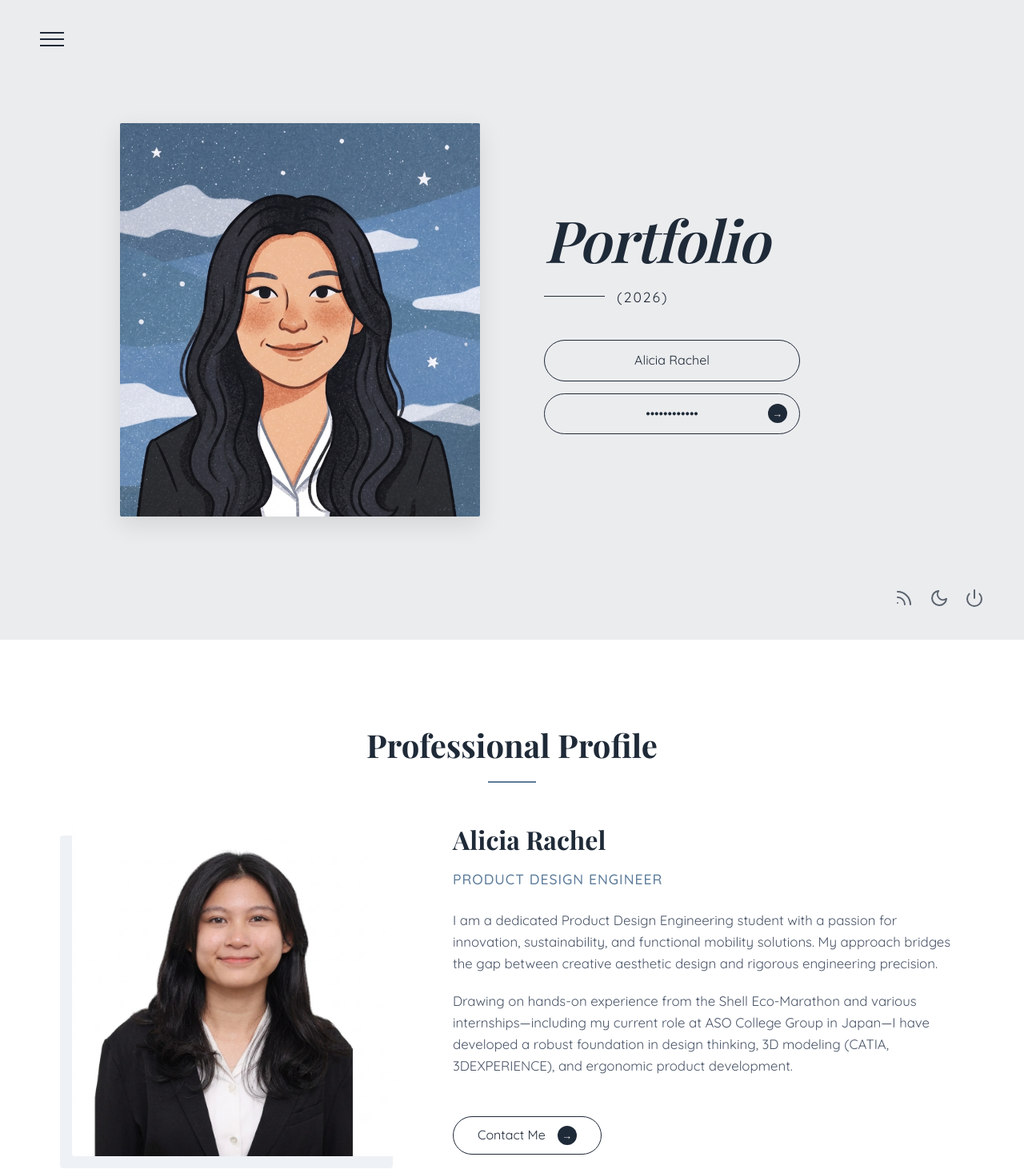
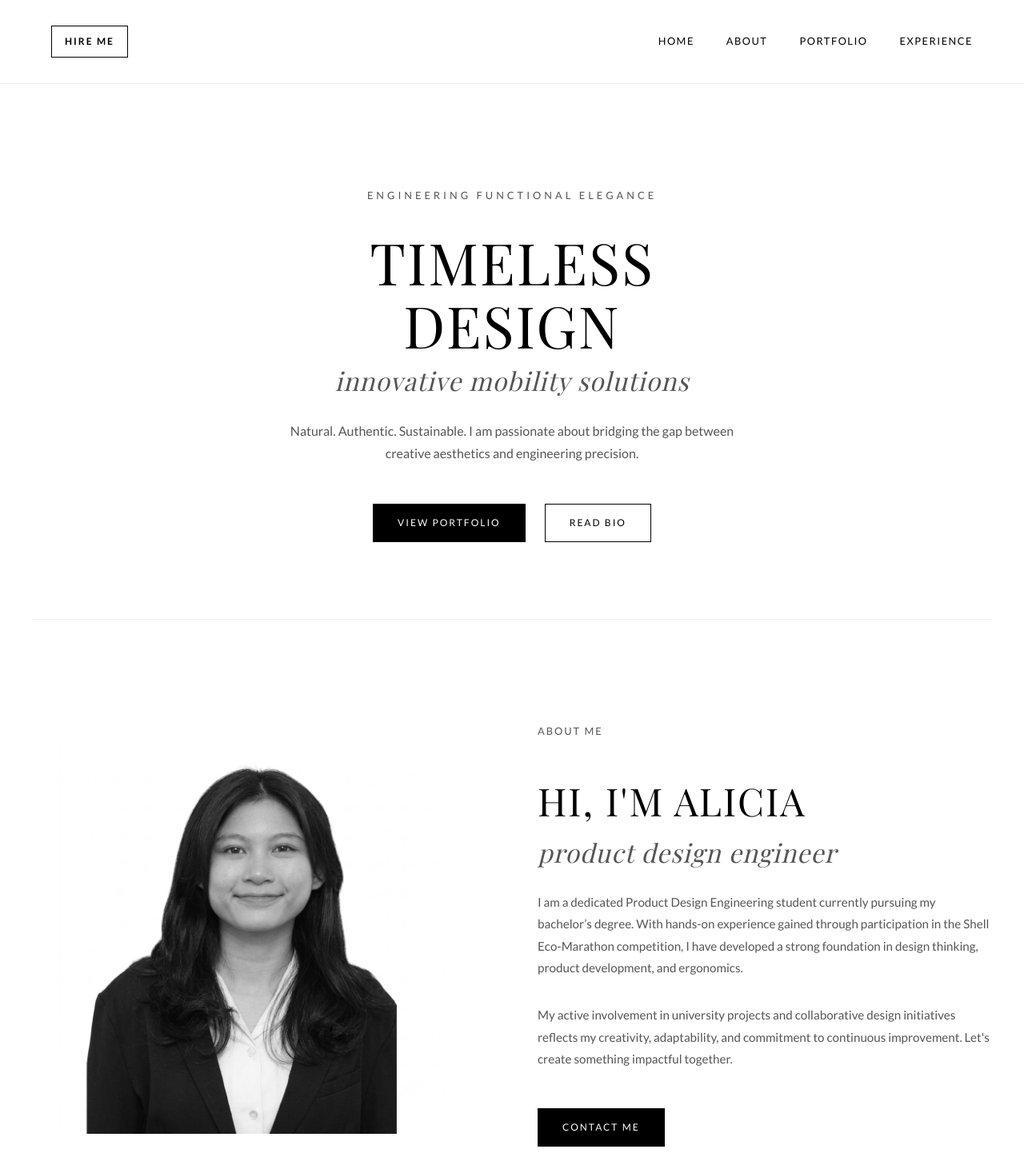
Before and after one commit to AliciaRachel05/Portofolio, a plain HTML site: page index.html in a window 1280 px wide. Shown: the top 1462 px of the page at 80% size. Drawn offline with nearby package versions, Linux system fonts and the light colour scheme; a web font is replaced by a local one.

Commit message:
Add files via upload

```diff
--- a/index.html
+++ b/index.html
@@ -3,16 +3,15 @@
 <head>
     <meta charset="UTF-8">
     <meta name="viewport" content="width=device-width, initial-scale=1.0">
-    <title>Alicia Rachel | Portfolio</title>
-    <link href="https://fonts.googleapis.com/css2?family=Playfair+Display:ital,wght@0,400;0,600;0,700;1,400&family=Quicksand:wght@300;400;500;600&display=swap" rel="stylesheet">
+    <title>Alicia Rachel | Product Design Engineer</title>
+    <link href="https://fonts.googleapis.com/css2?family=Lato:wght@300;400;700&family=Playfair+Display:ital,wght@0,400;0,600;1,400;1,600&display=swap" rel="stylesheet">
     <style>
-        /* Color Palette based on the reference illustration */
+        /* Black & White Elegant Variables */
         :root {
-            --bg-light: #EBECEE;       /* Light gray background from reference */
-            --text-dark: #1F2A38;      /* Deep navy for text */
-            --accent-blue: #5B7B9A;    /* Dusty blue from the sky */
-            --accent-yellow: #F4D03F;  /* Star/sun yellow */
-            --box-bg: #FFFFFF;
+            --bg-color: #FFFFFF;
+            --text-color: #000000;
+            --text-muted: #555555;
+            --border-color: #000000;
         }
 
         * {
@@ -22,377 +21,359 @@
         }
 
         body {
-            font-family: 'Quicksand', sans-serif;
-            background-color: var(--bg-light);
-            color: var(--text-dark);
-            line-height: 1.6;
+            font-family: 'Lato', sans-serif;
+            background-color: var(--bg-color);
+            color: var(--text-color);
+            line-height: 1.8;
+            overflow-x: hidden;
             scroll-behavior: smooth;
         }
 
-        .serif {
+        h1, h2, h3, h4, .serif {
             font-family: 'Playfair Display', serif;
+            font-weight: 400;
+        }
+
+        .script-accent {
+            font-family: 'Playfair Display', serif;
+            font-style: italic;
+            text-transform: lowercase;
+            color: var(--text-muted);
+            font-size: 2rem;
+            letter-spacing: 1px;
+            display: block;
+            margin-top: -15px;
+            margin-bottom: 20px;
         }
 
         a {
             text-decoration: none;
-            color: inherit;
+            color: var(--text-color);
+            transition: opacity 0.3s ease;
         }
 
-        /* --- STYLIZED LANDING PAGE --- */
-        #landing {
-            height: 100vh;
+        a:hover {
+            opacity: 0.6;
+        }
+
+        .container {
+            max-width: 1200px;
+            margin: 0 auto;
+            padding: 0 5%;
+        }
+
+        /* Buttons */
+        .btn-solid {
+            display: inline-block;
+            background-color: var(--text-color);
+            color: var(--bg-color);
+            padding: 12px 30px;
+            font-size: 0.75rem;
+            letter-spacing: 2px;
+            text-transform: uppercase;
+            border: 1px solid var(--text-color);
+            transition: all 0.3s ease;
+        }
+
+        .btn-solid:hover {
+            background-color: transparent;
+            color: var(--text-color);
+        }
+
+        .btn-outline {
+            display: inline-block;
+            background-color: transparent;
+            color: var(--text-color);
+            padding: 12px 30px;
+            font-size: 0.75rem;
+            letter-spacing: 2px;
+            text-transform: uppercase;
+            border: 1px solid var(--text-color);
+            transition: all 0.3s ease;
+        }
+
+        .btn-outline:hover {
+            background-color: var(--text-color);
+            color: var(--bg-color);
+        }
+
+        /* Navigation */
+        nav {
+            display: flex;
+            justify-content: space-between;
+            align-items: center;
+            padding: 2rem 5%;
+            background-color: var(--bg-color);
+            border-bottom: 1px solid #EEEEEE;
+            position: sticky;
+            top: 0;
+            z-index: 1000;
+        }
+
+        .nav-left {
             display: flex;
             align-items: center;
-            justify-content: center;
-            position: relative;
-            padding: 2rem;
         }
 
-        /* Top Left Menu Icon Mimic */
-        .menu-icon {
-            position: absolute;
-            top: 40px;
-            left: 50px;
-            display: flex;
-            flex-direction: column;
-            gap: 6px;
-            cursor: pointer;
-        }
-        .menu-icon span {
-            display: block;
-            width: 30px;
-            height: 2px;
-            background-color: var(--text-dark);
+        .contact-badge {
+            border: 1px solid var(--text-color);
+            padding: 8px 16px;
+            font-size: 0.75rem;
+            letter-spacing: 2px;
+            text-transform: uppercase;
+            font-weight: 700;
         }
 
-        /* Bottom Right Icons Mimic */
-        .bottom-icons {
-            position: absolute;
-            bottom: 40px;
-            right: 50px;
+        .nav-links {
             display: flex;
-            gap: 20px;
-            opacity: 0.7;
-        }
-        .bottom-icons svg {
-            width: 24px;
-            height: 24px;
-            stroke: var(--text-dark);
-            fill: none;
-            stroke-width: 2;
-            stroke-linecap: round;
-            stroke-linejoin: round;
+            gap: 2.5rem;
+            font-size: 0.8rem;
+            letter-spacing: 1.5px;
+            text-transform: uppercase;
         }
 
-        /* Center Layout */
-        .landing-content {
-            display: flex;
-            align-items: center;
-            gap: 80px;
-            max-width: 1000px;
-            width: 100%;
+        /* Hero Section */
+        #hero {
+            padding: 8rem 0 6rem;
+            text-align: center;
+            border-bottom: 1px solid #EEEEEE;
         }
 
-        .landing-image {
-            flex: 1;
-            display: flex;
-            justify-content: flex-end;
+        .hero-subtitle {
+            font-size: 0.8rem;
+            letter-spacing: 4px;
+            text-transform: uppercase;
+            margin-bottom: 2rem;
+            color: var(--text-muted);
         }
 
-        .landing-image img {
-            width: 100%;
-            max-width: 450px;
-            box-shadow: 0 10px 30px rgba(0,0,0,0.1);
-            /* Gives it that flat, illustrated canvas look */
-            border-radius: 2px;
+        .hero-title {
+            font-size: 4.5rem;
+            line-height: 1.1;
+            margin-bottom: 1rem;
+            letter-spacing: 2px;
+            text-transform: uppercase;
         }
 
-        .landing-ui {
-            flex: 1;
+        .hero-buttons {
+            margin-top: 3rem;
             display: flex;
-            flex-direction: column;
+            gap: 1.5rem;
             justify-content: center;
         }
 
-        .landing-ui h1 {
-            font-size: 4.5rem;
-            font-weight: 600;
-            font-style: italic;
-            letter-spacing: -1px;
-            margin-bottom: 0px;
-            color: var(--text-dark);
+        /* About Section (Editorial Layout) */
+        #about {
+            padding: 8rem 0;
+            border-bottom: 1px solid #EEEEEE;
         }
 
-        .year-line {
-            display: flex;
+        .about-grid {
+            display: grid;
+            grid-template-columns: 1fr 1fr;
+            gap: 4rem;
             align-items: center;
-            gap: 15px;
-            margin-bottom: 40px;
         }
 
-        .year-line::before {
-            content: "";
-            flex-grow: 0.2;
-            height: 1px;
-            background-color: var(--text-dark);
-        }
-
-        .year-line span {
-            font-size: 1.1rem;
-            letter-spacing: 2px;
-            color: var(--text-dark);
-        }
-
-        /* Mimicking the login fields as entry buttons */
-        .pill-field {
-            display: flex;
-            align-items: center;
-            justify-content: center;
-            width: 100%;
-            max-width: 320px;
-            padding: 12px 20px;
-            border: 1px solid var(--text-dark);
-            border-radius: 50px;
-            margin-bottom: 15px;
-            font-size: 1rem;
-            background: transparent;
-            color: var(--text-dark);
-            position: relative;
-            transition: all 0.3s ease;
-        }
-
-        .pill-field.interactive:hover {
-            background-color: var(--text-dark);
-            color: var(--bg-light);
-        }
-
-        .pill-field.interactive .arrow {
-            position: absolute;
-            right: 15px;
-            background-color: var(--text-dark);
-            color: var(--bg-light);
-            border-radius: 50%;
-            width: 24px;
-            height: 24px;
-            display: flex;
-            align-items: center;
-            justify-content: center;
-            font-size: 0.8rem;
-            transition: all 0.3s ease;
-        }
-
-        .pill-field.interactive:hover .arrow {
-            background-color: var(--bg-light);
-            color: var(--text-dark);
-        }
-
-
-        /* --- PROFESSIONAL PORTFOLIO SECTION --- */
-        #professional {
-            background-color: var(--box-bg);
-            padding: 100px 5%;
-            min-height: 100vh;
-        }
-
-        .section-container {
-            max-width: 1100px;
-            margin: 0 auto;
-        }
-
-        .section-title {
-            text-align: center;
-            font-size: 2.5rem;
-            margin-bottom: 60px;
-            color: var(--text-dark);
+        .about-image-container {
             position: relative;
         }
 
-        .section-title::after {
-            content: "";
-            position: absolute;
-            bottom: -15px;
-            left: 50%;
-            transform: translateX(-50%);
-            width: 60px;
-            height: 2px;
-            background-color: var(--accent-blue);
+        .about-image {
+            width: 100%;
+            max-width: 500px;
+            height: auto;
+            display: block;
+            margin: auto;
+            filter: grayscale(100%); /* Makes your photo black and white automatically */
+            transition: filter 0.5s ease;
         }
 
-        /* Formal About Layout */
-        .about-grid {
-            display: grid;
-            grid-template-columns: 1fr 1.5fr;
-            gap: 60px;
-            align-items: center;
-            margin-bottom: 100px;
+        .about-image:hover {
+            filter: grayscale(0%); /* Reveals color on hover for a nice effect */
         }
 
-        .real-photo-wrapper {
-            position: relative;
-        }
-
-        .real-photo-wrapper img {
-            width: 100%;
-            border-radius: 4px;
-            box-shadow: -15px 15px 0px rgba(91, 123, 154, 0.1);
+        .about-text h2 {
+            font-size: 3rem;
+            margin-bottom: 0.5rem;
+            letter-spacing: 2px;
+            text-transform: uppercase;
         }
 
         .about-text h3 {
-            font-size: 2rem;
-            margin-bottom: 10px;
+            font-size: 1rem;
+            font-family: 'Lato', sans-serif;
+            letter-spacing: 2px;
+            color: var(--text-muted);
+            margin-bottom: 2rem;
+            text-transform: uppercase;
         }
 
-        .about-text h4 {
-            color: var(--accent-blue);
-            font-weight: 500;
-            font-size: 1.1rem;
-            margin-bottom: 25px;
+        .about-text p {
+            color: var(--text-muted);
+            margin-bottom: 2rem;
+            font-size: 0.95rem;
+        }
+
+        /* Portfolio Section */
+        #portfolio {
+            padding: 8rem 0;
+        }
+
+        .section-header {
+            text-align: center;
+            margin-bottom: 4rem;
+        }
+
+        .section-header h2 {
+            font-size: 3rem;
+            letter-spacing: 2px;
+            text-transform: uppercase;
+        }
+
+        .portfolio-grid {
+            display: grid;
+            grid-template-columns: repeat(auto-fit, minmax(400px, 1fr));
+            gap: 3rem;
+        }
+
+        .portfolio-item {
+            text-align: center;
+        }
+
+        .portfolio-item img {
+            width: 100%;
+            height: 400px;
+            object-fit: cover;
+            margin-bottom: 1.5rem;
+            filter: grayscale(100%);
+            transition: filter 0.5s ease;
+        }
+
+        .portfolio-item:hover img {
+            filter: grayscale(0%);
+        }
+
+        .portfolio-item h4 {
+            font-size: 1.5rem;
+            margin-bottom: 0.5rem;
+        }
+
+        .portfolio-item p {
+            font-size: 0.85rem;
+            color: var(--text-muted);
             letter-spacing: 1px;
             text-transform: uppercase;
         }
 
-        .about-text p {
-            margin-bottom: 20px;
-            font-size: 1.05rem;
-            color: #4A5568;
+        /* Footer */
+        footer {
+            padding: 4rem 0;
+            text-align: center;
+            background-color: var(--bg-color);
+            border-top: 1px solid var(--text-color);
         }
 
-        /* Formal Projects Layout */
-        .projects-grid {
-            display: grid;
-            grid-template-columns: repeat(auto-fit, minmax(350px, 1fr));
-            gap: 40px;
+        .footer-logo {
+            font-size: 2rem;
+            margin-bottom: 1rem;
         }
 
-        .project-card {
-            background: var(--bg-light);
-            border-radius: 8px;
-            padding: 30px;
-            border: 1px solid #E2E8F0;
-            transition: transform 0.3s ease;
-        }
-
-        .project-card:hover {
-            transform: translateY(-5px);
-            border-color: var(--accent-blue);
-        }
-
-        .project-card h5 {
-            font-size: 1.4rem;
-            margin-bottom: 10px;
-            color: var(--text-dark);
-        }
-
-        .project-card .role {
-            font-size: 0.9rem;
-            color: var(--accent-blue);
-            font-weight: 600;
-            margin-bottom: 15px;
+        footer p {
+            font-size: 0.8rem;
+            letter-spacing: 2px;
             text-transform: uppercase;
-            letter-spacing: 1px;
+            color: var(--text-muted);
         }
 
         /* Responsive */
         @media (max-width: 900px) {
-            .landing-content {
-                flex-direction: column;
-                gap: 40px;
+            .about-grid {
+                grid-template-columns: 1fr;
                 text-align: center;
             }
-            .landing-image {
-                justify-content: center;
-            }
-            .landing-ui {
-                align-items: center;
-            }
-            .year-line {
-                justify-content: center;
-            }
-            .year-line::before {
+            .nav-links {
                 display: none;
             }
-            .about-grid {
+            .hero-title {
+                font-size: 3rem;
+            }
+            .portfolio-grid {
                 grid-template-columns: 1fr;
-            }
-            .menu-icon, .bottom-icons {
-                display: none;
             }
         }
     </style>
 </head>
 <body>
 
-    <section id="landing">
-        <div class="menu-icon">
-            <span></span>
-            <span></span>
-            <span></span>
+    <nav>
+        <div class="nav-left">
+            <a href="#contact" class="contact-badge">HIRE ME</a>
         </div>
+        <div class="nav-links">
+            <a href="#hero">Home</a>
+            <a href="#about">About</a>
+            <a href="#portfolio">Portfolio</a>
+            <a href="#experience">Experience</a>
+        </div>
+    </nav>
 
-        <div class="landing-content">
-            <div class="landing-image">
-                <img src="Alicia_Rachel_Cartoon.jpg" alt="Alicia Rachel Stylized">
-            </div>
-            <div class="landing-ui">
-                <h1 class="serif">Portfolio</h1>
-                <div class="year-line">
-                    <span>(2026)</span>
-                </div>
-
-                <div class="pill-field">
-                    Alicia Rachel
-                </div>
-                <a href="#professional" class="pill-field interactive">
-                    ••••••••••••
-                    <span class="arrow">&rarr;</span>
-                </a>
-            </div>
-        </div>
-
-        <div class="bottom-icons">
-            <svg viewBox="0 0 24 24"><path d="M4 11a9 9 0 0 1 9 9M4 4a16 16 0 0 1 16 16M4 18h.01"/></svg>
-            <svg viewBox="0 0 24 24"><path d="M21 12.79A9 9 0 1 1 11.21 3 7 7 0 0 0 21 12.79z"/></svg>
-            <svg viewBox="0 0 24 24"><path d="M18.36 6.64a9 9 0 1 1-12.73 0M12 2v10"/></svg>
+    <section id="hero" class="container">
+        <p class="hero-subtitle">Engineering Functional Elegance</p>
+        <h1 class="hero-title">Timeless<br>Design</h1>
+        <span class="script-accent">innovative mobility solutions</span>
+        <p style="max-width: 600px; margin: 0 auto; color: var(--text-muted);">
+            Natural. Authentic. Sustainable. I am passionate about bridging the gap between creative aesthetics and engineering precision.
+        </p>
+        <div class="hero-buttons">
+            <a href="#portfolio" class="btn-solid">View Portfolio</a>
+            <a href="#about" class="btn-outline">Read Bio</a>
         </div>
     </section>
 
-
-    <section id="professional">
-        <div class="section-container">
-            <h2 class="serif section-title">Professional Profile</h2>
-
-            <div class="about-grid">
-                <div class="real-photo-wrapper">
-                    <img src="Alicia_Rachel_Image.jpg" alt="Alicia Rachel Formal">
-                </div>
-                <div class="about-text">
-                    <h3 class="serif">Alicia Rachel</h3>
-                    <h4>Product Design Engineer</h4>
-                    <p>I am a dedicated Product Design Engineering student with a passion for innovation, sustainability, and functional mobility solutions. My approach bridges the gap between creative aesthetic design and rigorous engineering precision.</p>
-                    <p>Drawing on hands-on experience from the Shell Eco-Marathon and various internships—including my current role at ASO College Group in Japan—I have developed a robust foundation in design thinking, 3D modeling (CATIA, 3DEXPERIENCE), and ergonomic product development.</p>
-                    <a href="mailto:alicia.rachel.s@gmail.com" class="pill-field interactive" style="margin-top: 30px; width: auto; display: inline-flex; padding: 10px 30px;">
-                        Contact Me <span class="arrow" style="position: relative; right: auto; margin-left: 15px;">&rarr;</span>
-                    </a>
-                </div>
+    <section id="about" class="container">
+        <div class="about-grid">
+            <div class="about-image-container">
+                <img src="Alicia_Rachel_Image.jpg" alt="Alicia Rachel Saputra" class="about-image">
             </div>
-
-            <h2 class="serif section-title" style="margin-top: 80px;">Selected Works</h2>
-            <div class="projects-grid">
-                <div class="project-card">
-                    <h5>Karahako Light</h5>
-                    <div class="role">Concept Design & Modeling</div>
-                    <p>A vibrant, conceptual light design inspired by block-building aesthetics (Tetris, Minecraft). Designed specifically for childhood demographics, emphasizing a playful 'Tropical Pastel' color palette and modular interaction.</p>
-                </div>
-
-                <div class="project-card">
-                    <h5>Camnata Organizer</h5>
-                    <div class="role">Product Development</div>
-                    <p>A multifunctional desktop stationery organizer shaped like a camera. Features integrated solutions including a tape dispenser, electric sharpener, and hidden eraser storage, optimizing workspace ergonomics.</p>
-                </div>
+            <div class="about-text">
+                <p style="font-size: 0.8rem; letter-spacing: 2px; text-transform: uppercase;">About Me</p>
+                <h2>Hi, I'm Alicia</h2>
+                <span class="script-accent">product design engineer</span>
+                <p>I am a dedicated Product Design Engineering student currently pursuing my bachelor’s degree. With hands-on experience gained through participation in the Shell Eco-Marathon competition, I have developed a strong foundation in design thinking, product development, and ergonomics.</p>
+                <p>My active involvement in university projects and collaborative design initiatives reflects my creativity, adaptability, and commitment to continuous improvement. Let's create something impactful together.</p>
+                <a href="mailto:alicia.rachel.s@gmail.com" class="btn-solid" style="margin-top: 1rem;">Contact Me</a>
             </div>
-
         </div>
     </section>
 
+    <section id="portfolio" class="container">
+        <div class="section-header">
+            <p style="font-size: 0.8rem; letter-spacing: 2px; text-transform: uppercase;">Portfolio</p>
+            <h2>Recent Work</h2>
+        </div>
+
+        <div class="portfolio-grid">
+            <div class="portfolio-item">
+                <img src="project-karahako.jpg" alt="Karahako Light Concept">
+                <h4>Karahako Light</h4>
+                <p>Concept Design & 3D Modeling</p>
+            </div>
+
+            <div class="portfolio-item">
+                <img src="image_7089c7.jpg" alt="Camnata Organizer">
+                <h4>Camnata Organizer</h4>
+                <p>Product Development & Ergonomics</p>
+            </div>
+        </div>
+    </section>
+
+    <footer>
+        <div class="container">
+            <div class="footer-logo serif">Alicia Rachel.</div>
+            <p>&copy; 2026 Alicia Rachel Saputra. All rights reserved.</p>
+        </div>
+    </footer>
+
 </body>
 </html>
```
